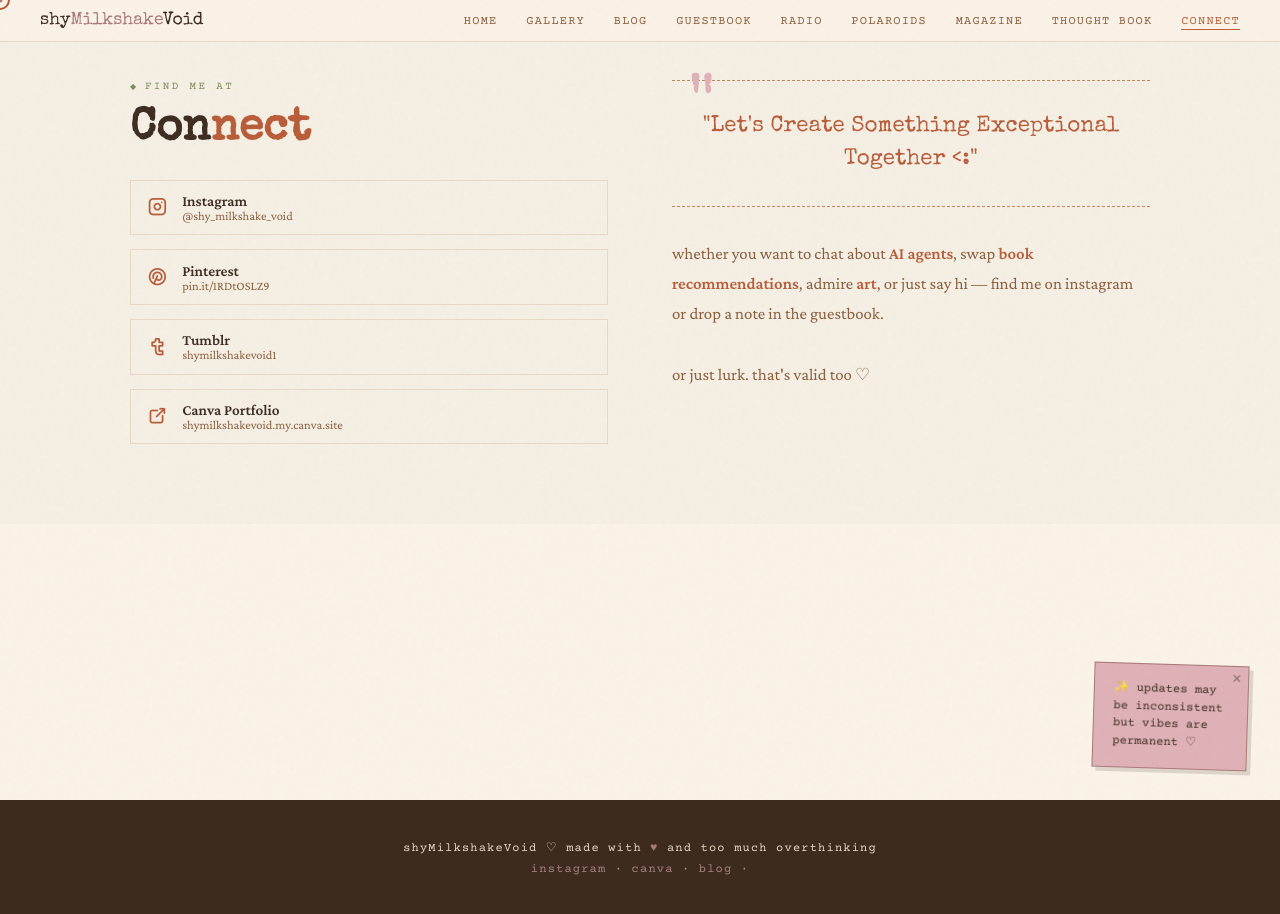
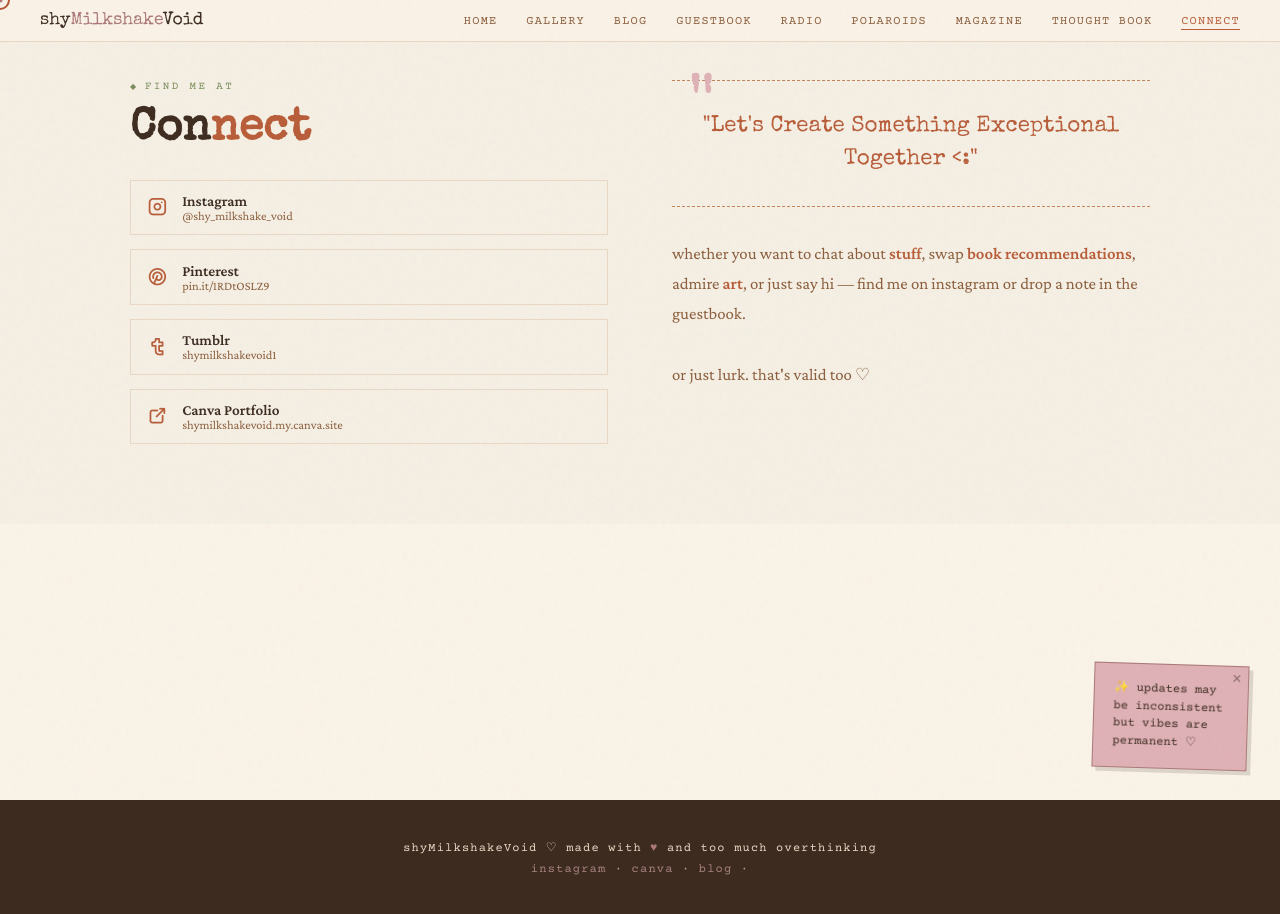
Before and after one commit to akshayasbipin/at_1, a React (Vite) app: page /connect in a window 1280 px wide. Built offline with nearby package versions, Linux system fonts and the light colour scheme; no server answers.

Commit message:
latest change

```diff
--- a/src/pages/ConnectPage.jsx
+++ b/src/pages/ConnectPage.jsx
@@ -33,7 +33,7 @@ export default function ConnectPage() {
             &quot;Let's Create Something Exceptional Together &lt;:&quot;
           </div>
           <p className="connect-manifesto">
-            whether you want to chat about <strong>AI agents</strong>, swap <strong>book recommendations</strong>,
+            whether you want to chat about <strong>stuff</strong>, swap <strong>book recommendations</strong>,
             admire <strong>art</strong>, or just say hi — find me on instagram or drop a note in the guestbook.
             <br />
             <br />
```
